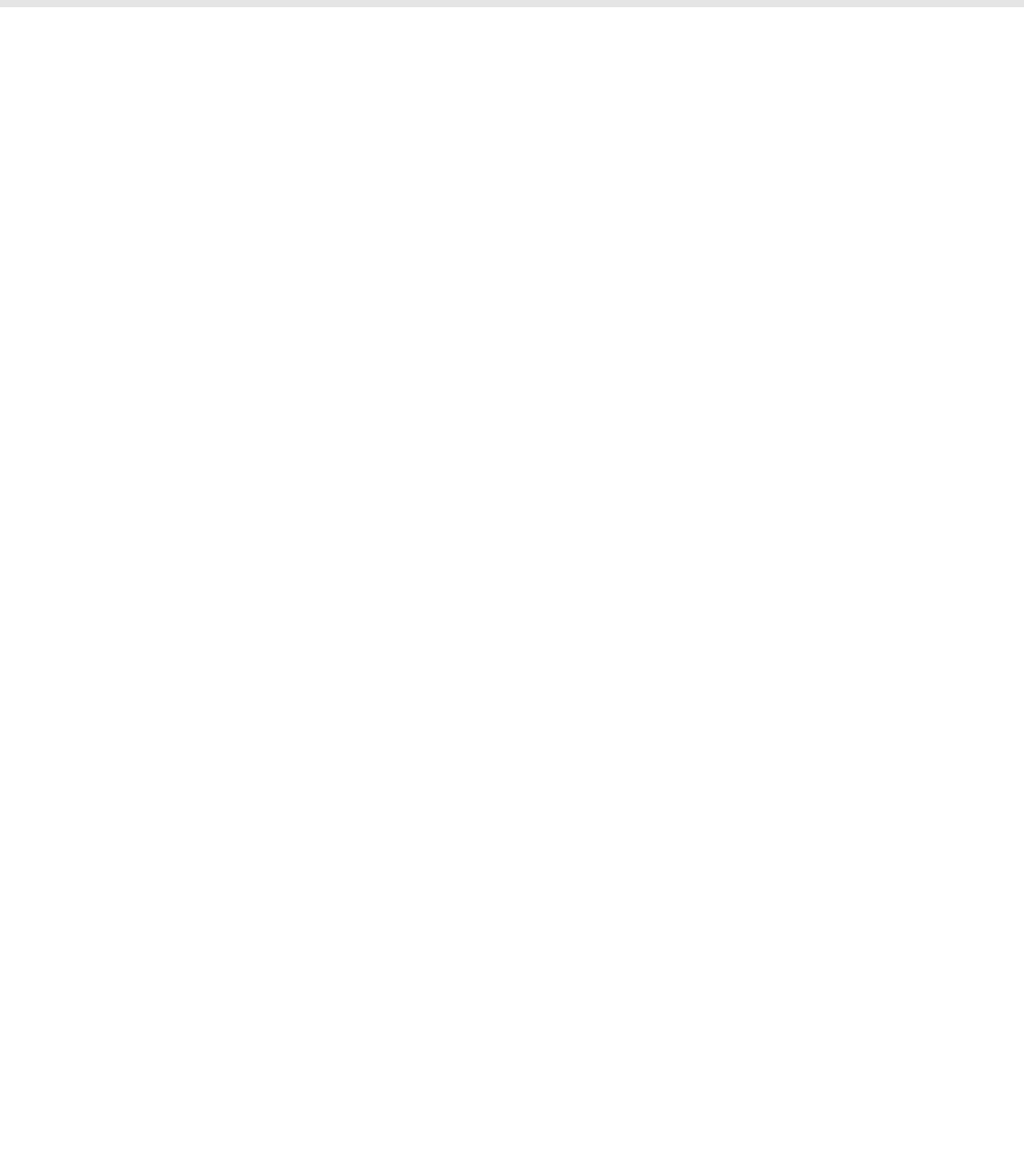
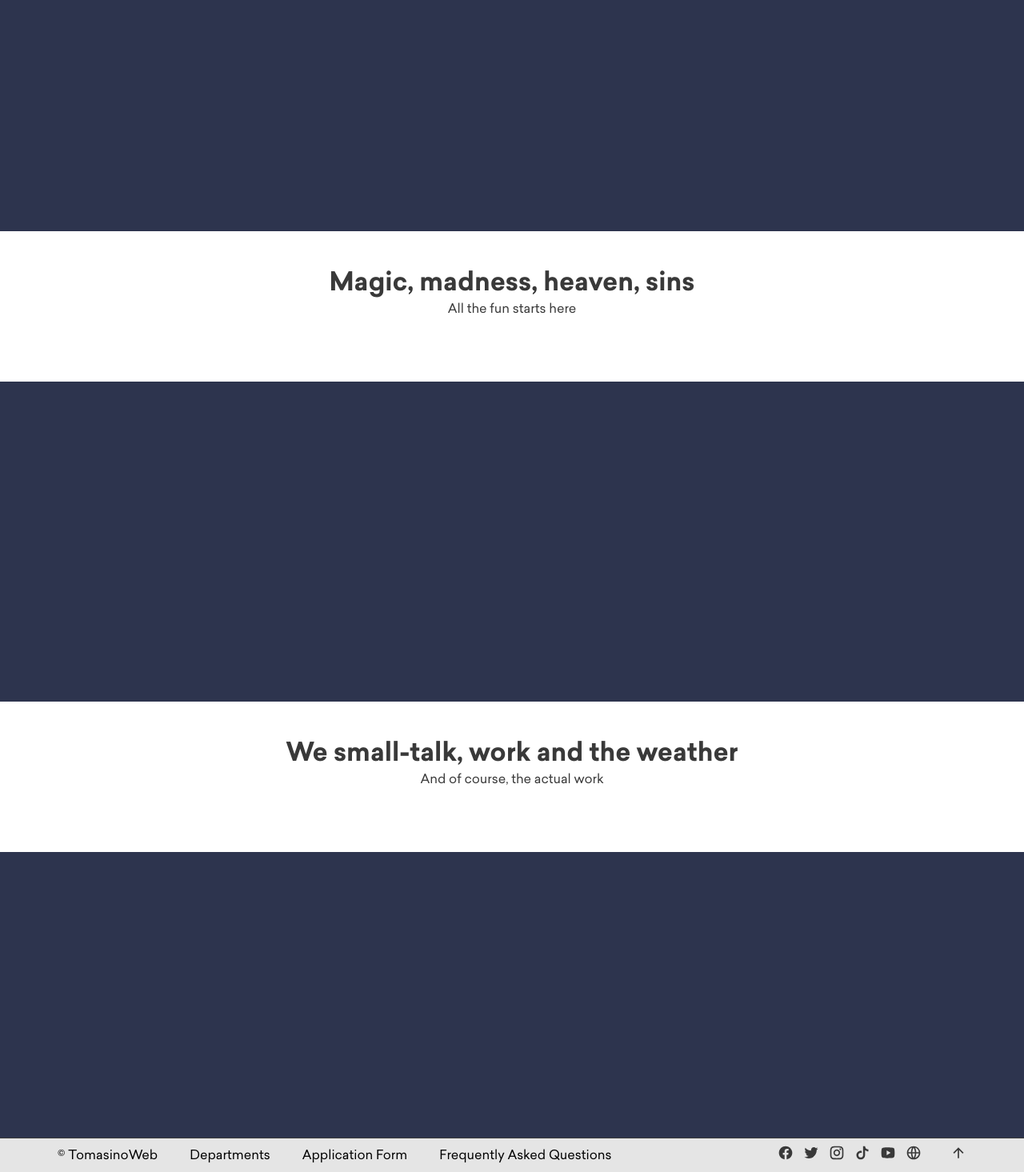
Before and after one commit to TomasinoWeb/tomasinoWebR101, a Next.js app: page /about/org-culture in a window 1280 px wide. Shown: the part 1356-2821 px from the top of the page at 80% size. Before the commit the page ends 1365 px from the top, so only its background shows below. Built offline with nearby package versions, Linux system fonts and the light colour scheme.

Commit message:
org culture

```diff
--- a/src/pages/about/org-culture.module.scss
+++ b/src/pages/about/org-culture.module.scss
@@ -33,7 +33,63 @@
     width: 100%;
     margin-top: 40px;
     background-color: black;
+  }
+  .testimonial_section{
+    display: flex;
+    flex-direction: column;
+    justify-content: center;
+    align-items: center;
+  }
+  .testimonial_mid{
+    flex-direction: column;
+    justify-content: center;
+    align-items: center;
+    text-align: center;
 
+    height:400px;
+    width: 100%;
+    margin-top: 40px;
+    background-color: #2D344E;
+  }
+
+
+  .culture_section{
+    display: flex;
+    flex-direction: column;
+    justify-content: center;
+    align-items: center;
+  }
+  .culture_mid{
+    flex-direction: column;
+    justify-content: center;
+    align-items: center;
+    text-align: center;
+    .margin_top_text{
+      margin-top: 40px;
+    }
+    .p_text{
+      margin-top: 0px;
+      margin-bottom: 40px;
+    }
+  }
+ .end_section{
+    display: flex;
+    flex-direction: column;
+    justify-content: center;
+    align-items: center;
+  }
+  .end_mid{
+    flex-direction: column;
+    justify-content: center;
+    align-items: center;
+    text-align: center;
+
+    height:400px;
+    width: 100%;
+    margin-top: 40px;
+    background-color: #2D344E;
+
+    margin-bottom: 0px;
   }
   .stats_main{
     display: flex;
--- a/src/pages/about/org-culture.tsx
+++ b/src/pages/about/org-culture.tsx
@@ -89,8 +89,48 @@ export default function () {
           </div>
           {/* stats_details */}
         </div>
+        <div className={styles.testimonial_section}>
+          <div className={styles.testimonial_mid}>
+            {/*  mid */} </div>
+          {/* section */}
+        </div>
+        <div className={styles.culture_section}>
+          <div className={styles.culture_mid}>
+            <h1 className={`${styles.header_text} ${styles.margin_top_text}`}>
+            Magic, madness, heaven, sins
+            </h1>
+            <p className={styles.p_text}>
+            All the fun starts here
+            </p>
+            {/* mid */} </div>
+          {/*section */}
+        </div>
 
-        <div className={styles.last}></div>
+        <div className={styles.testimonial_section}>
+          <div className={styles.testimonial_mid}>
+            {/*  mid */} </div>
+          {/* section */}</div>
+
+          <div className={styles.culture_section}>
+          <div className={styles.culture_mid}>
+            <h1 className={`${styles.header_text} ${styles.margin_top_text}`}>
+            We small-talk, work and the weather
+
+            </h1>
+            <p className={styles.p_text}>
+            And of course, the actual work
+            </p>
+            {/* mid */} </div>
+          {/*section */}
+        </div>
+
+   <div className={styles.end_section}>
+          <div className={styles.end_mid}>
+            {/*  mid */} </div>
+          {/* section */}</div>
+
+
+        {/* <div className={styles.last}></div> */}
         {/* end */}
       </div>
     </Layout>
```
